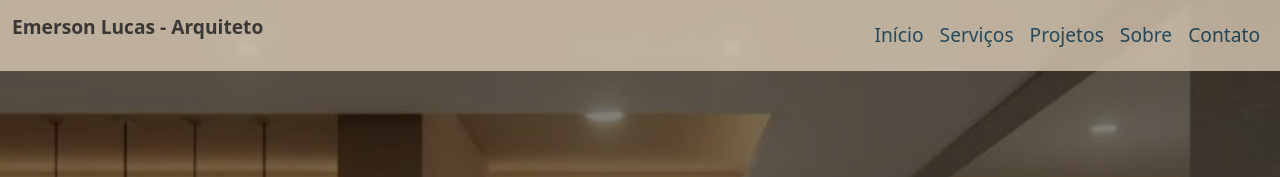
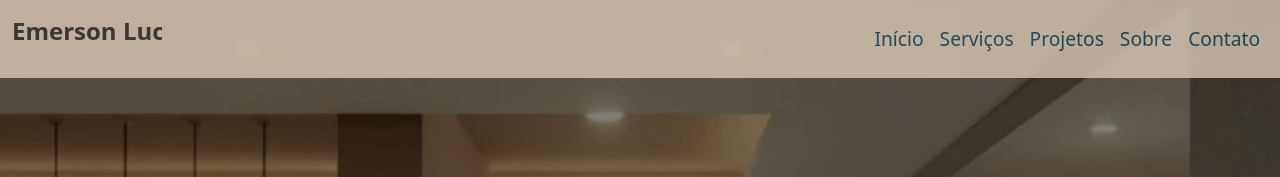
Before and after one commit to cybermago/lucas.github.io, a plain HTML site: page index.html in a window 1280 px wide. Shown: the top 177 px of the page. Drawn offline with nearby package versions, Linux system fonts and the light colour scheme; files whose address does not match are found by name.

Commit message:
Update styles.css

```diff
--- a/css/styles.css
+++ b/css/styles.css
@@ -22,9 +22,14 @@
       }
 
       .navbar-brand {
-        font-size: 1.2rem;
+        font-size: 1.5rem;
         font-weight: bold;
         color: #333333;
+        flex: 1;
+        max-width: 150px; /* Ajuste conforme necessário */
+        overflow: hidden;
+        text-overflow: ellipsis;
+        white-space: nowrap;
       }
 
       .navbar-nav .nav-link {
```
